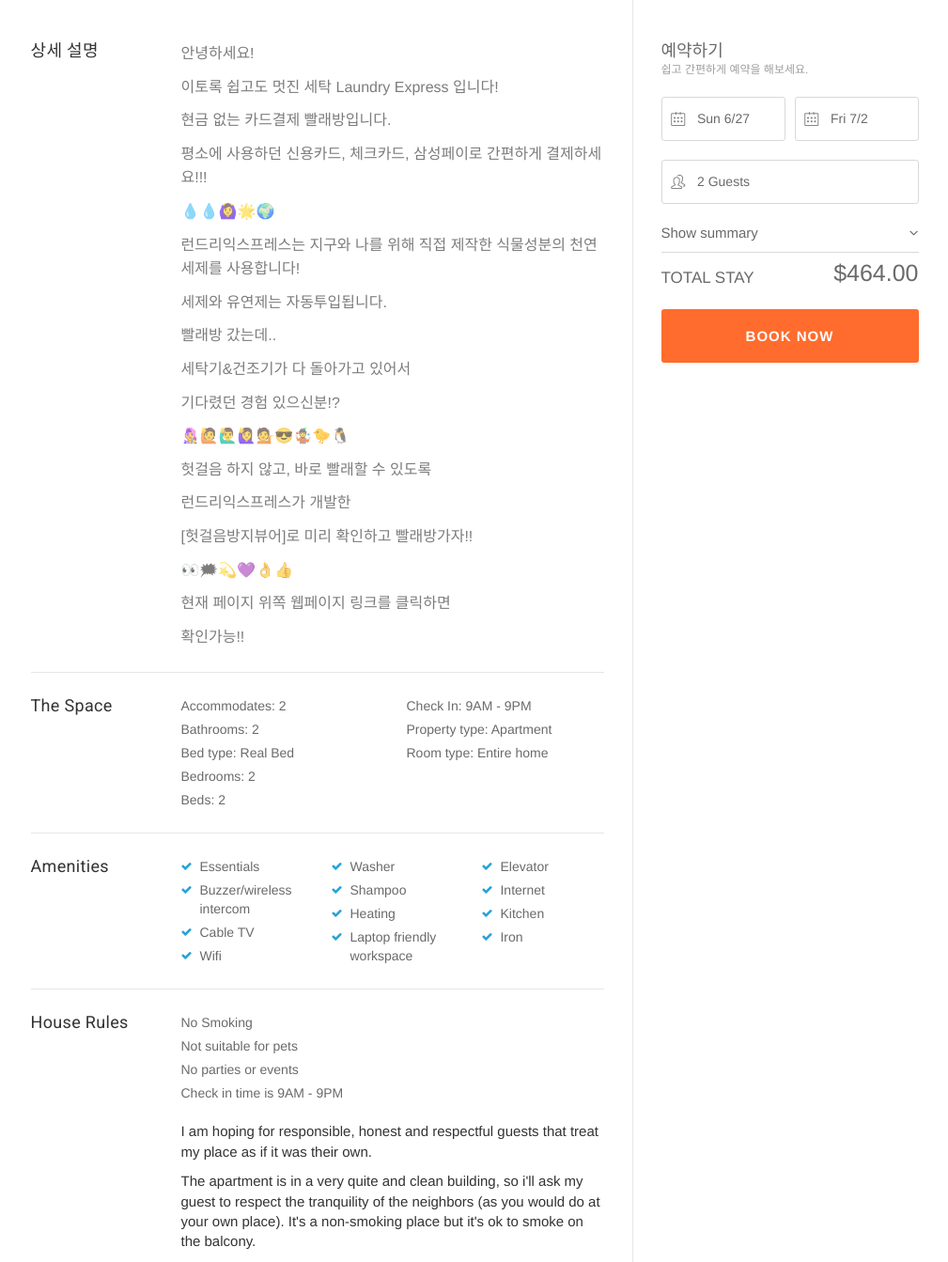
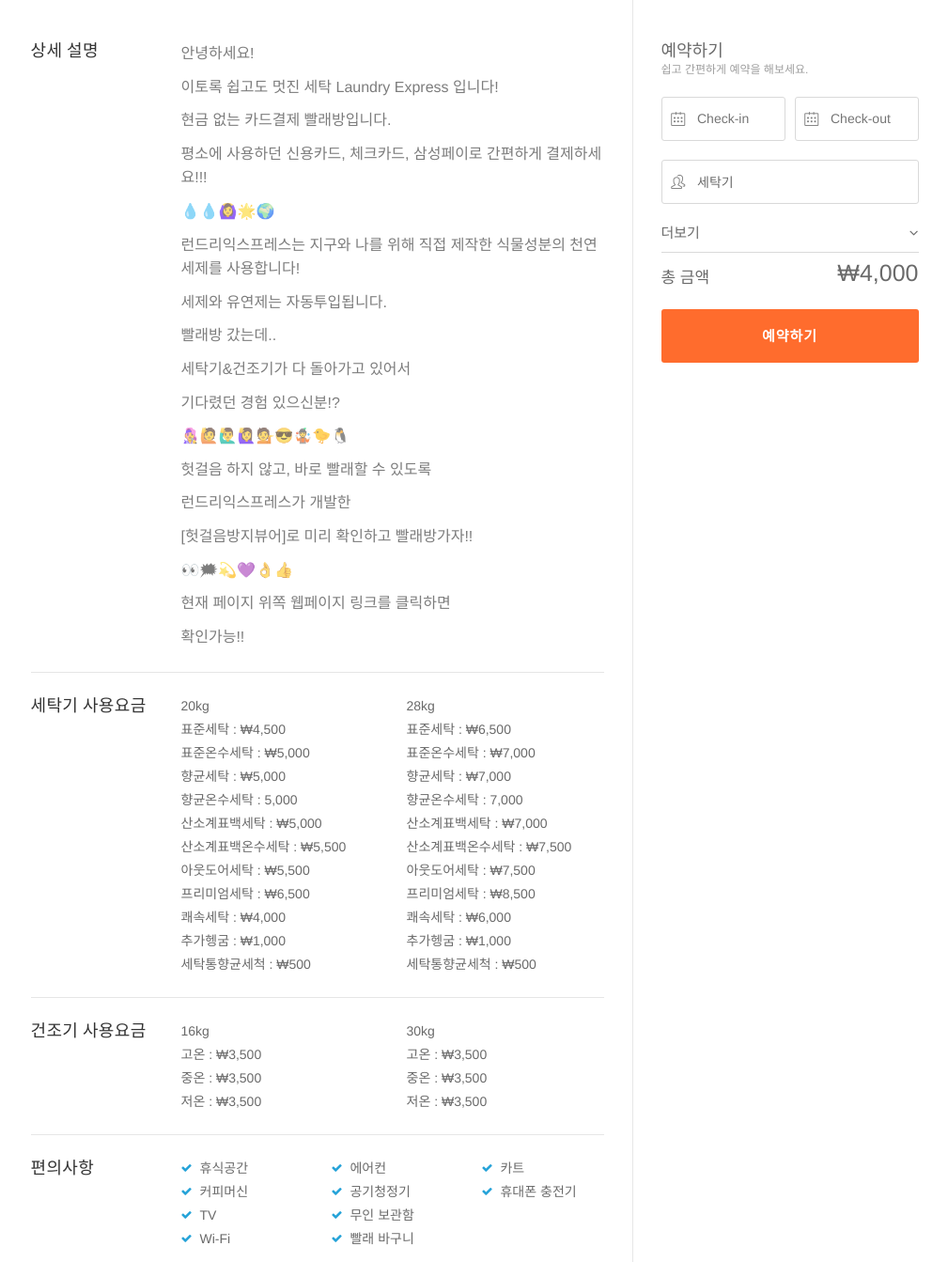
Before and after one commit to HyunCheolNam/miniproject2, a Django app: page /laundry/detail_page/ in a window 1280 px wide. Shown: the part 652-1995 px from the top of the page at 94% size, without its empty margins (135-1144 px from the left). Run offline with Django 3.2, Linux system fonts and the light colour scheme; some libraries are stand-ins or nearby versions.

Commit message:
디테일 페이지 수정 완료

```diff
--- a/templates/laundry/detail_page.html
+++ b/templates/laundry/detail_page.html
@@ -31,12 +31,12 @@
                         <i class="fa fa-star"></i>
                       </li>
                     </ul>
-                    <p class="theme-item-page-header-rating-title">119 reviews</p>
+                    <p class="theme-item-page-header-rating-title">총 리뷰 119개</p>
                   </div>
                   <h1 class="theme-item-page-header-title _ff-d _fw-200">[세탁소 이름]</h1>
                   <div class="theme-item-page-header-price theme-item-page-header-price-xl">
                     <p class="theme-item-page-header-price-body">
-                      <b>₩4000</b>
+                      <b>₩4,000</b>
                       <span>/ 1회, 기본</span>
                     </p>
                   </div>
@@ -66,7 +66,7 @@
                 <div class="theme-search-area _desk-h _mt-30 theme-search-area-vert">
                   <div class="theme-search-area-header _mb-20 theme-search-area-header-sm">
                     <h1 class="theme-search-area-title">예약하기</h1>
-                    <p class="theme-search-area-subtitle">Varius per vulputate velit turpis</p>
+                    <p class="theme-search-area-subtitle">쉽고 간편하게 예약을 해보세요.</p>
                   </div>
                   <div class="theme-search-area-form">
                     <div class="row" data-gutter="10">
@@ -74,8 +74,8 @@
                         <div class="theme-search-area-section theme-search-area-section-sm theme-search-area-section-curved">
                           <div class="theme-search-area-section-inner">
                             <i class="theme-search-area-section-icon lin lin-calendar"></i>
-                            <input class="theme-search-area-section-input datePickerStart _mob-h" value="Wed 06/27" type="text" placeholder="Check-in"/>
-                            <input class="theme-search-area-section-input _desk-h mobile-picker" value="2018-06-27" type="date"/>
+                            <input class="theme-search-area-section-input datePickerStart _mob-h" value="06/27 수" type="text" placeholder="Check-in"/>
+                            <input class="theme-search-area-section-input _desk-h mobile-picker" value="2021-06-27" type="date"/>
                           </div>
                         </div>
                       </div>
@@ -83,8 +83,8 @@
                         <div class="theme-search-area-section theme-search-area-section-sm theme-search-area-section-curved">
                           <div class="theme-search-area-section-inner">
                             <i class="theme-search-area-section-icon lin lin-calendar"></i>
-                            <input class="theme-search-area-section-input datePickerEnd _mob-h" value="Mon 07/02" type="text" placeholder="Check-out"/>
-                            <input class="theme-search-area-section-input _desk-h mobile-picker" value="2018-07-02" type="date"/>
+                            <input class="theme-search-area-section-input datePickerEnd _mob-h" value="12:00" type="text" placeholder="Check-out"/>
+                            <input class="theme-search-area-section-input _desk-h mobile-picker" value="12:00" type="date"/>
                           </div>
                         </div>
                       </div>
@@ -92,7 +92,7 @@
                     <div class="theme-search-area-section theme-search-area-section-sm theme-search-area-section-curved quantity-selector" data-increment="Guests">
                       <div class="theme-search-area-section-inner">
                         <i class="theme-search-area-section-icon lin lin-people"></i>
-                        <input class="theme-search-area-section-input" value="2 Guests" type="text"/>
+                        <input class="theme-search-area-section-input" value="세탁기" type="text"/>
                         <div class="quantity-selector-box" id="mobile-RoomSearchGuests">
                           <div class="quantity-selector-inner">
                             <p class="quantity-selector-title">Guests</p>
@@ -110,12 +110,12 @@
                       </div>
                     </div>
                     <div class="theme-item-page-summary-price _mb-20">
-                      <a class="theme-item-page-summary-price-link" href="#summaryPriceCollapseMobile" data-toggle="collapse" aria-expanded="false" aria-controls="summaryPriceCollapseMobile">Show summary</a>
+                      <a class="theme-item-page-summary-price-link" href="#summaryPriceCollapseMobile" data-toggle="collapse" aria-expanded="false" aria-controls="summaryPriceCollapseMobile">더보기</a>
                       <div class="collapse" id="summaryPriceCollapseMobile">
                         <ul class="theme-item-page-summary-price-list">
                           <li class="theme-item-page-summary-price-item">
                             <h5 class="theme-item-page-summary-price-item-title">5 nights</h5>
-                            <p class="theme-item-page-summary-price-item-subtitle">2 Guests</p>
+                            <p class="theme-item-page-summary-price-item-subtitle">세탁기</p>
                             <p class="theme-item-page-summary-price-item-price">$325.00</p>
                           </li>
                           <li class="theme-item-page-summary-price-item">
@@ -130,11 +130,11 @@
                           </li>
                         </ul>
                       </div>
-                      <p class="theme-item-page-summary-price-total">Total Stay
-                        <span>$464.00</span>
+                      <p class="theme-item-page-summary-price-total">총 금액
+                        <span>₩4,000</span>
                       </p>
                     </div>
-                    <button class="theme-search-area-submit _mt-0 _tt-uc theme-search-area-submit-curved">Book Now</button>
+                    <button class="theme-search-area-submit _mt-0 _tt-uc theme-search-area-submit-curved">예약하기</button>
                   </div>
                 </div>
                 <div class="theme-item-page-details _pv-45 theme-item-page-details-first-nm">
@@ -169,24 +169,40 @@
                   <div class="theme-item-page-details-section">
                     <div class="row">
                       <div class="col-md-3 ">
-                        <h5 class="theme-item-page-details-section-title">The Space</h5>
+                        <h5 class="theme-item-page-details-section-title">세탁기 사용요금</h5>
                       </div>
                       <div class="col-md-9 ">
                         <div class="row">
                           <div class="col-md-6 ">
                             <ul class="theme-item-page-details-list">
-                              <li>Accommodates: 2</li>
-                              <li>Bathrooms: 2</li>
-                              <li>Bed type: Real Bed</li>
-                              <li>Bedrooms: 2</li>
-                              <li>Beds: 2</li>
+                              <li>20kg</li>
+                              <li>표준세탁 : ₩4,500</li>
+                              <li>표준온수세탁 : ₩5,000</li>
+                              <li>향균세탁 : ₩5,000</li>
+                              <li>향균온수세탁 : 5,000</li>
+                              <li>산소계표백세탁 : ₩5,000</li>
+                              <li>산소계표백온수세탁 : ₩5,500</li>
+                              <li>아웃도어세탁 : ₩5,500</li>
+                              <li>프리미엄세탁 : ₩6,500</li>
+                              <li>쾌속세탁 : ₩4,000</li>
+                              <li>추가헹굼 : ₩1,000</li>
+                              <li>세탁통향균세척 : ₩500</li>
                             </ul>
                           </div>
                           <div class="col-md-6 ">
                             <ul class="theme-item-page-details-list">
-                              <li>Check In: 9AM - 9PM</li>
-                              <li>Property type: Apartment</li>
-                              <li>Room type: Entire home</li>
+                              <li>28kg</li>
+                              <li>표준세탁 : ₩6,500</li>
+                              <li>표준온수세탁 : ₩7,000</li>
+                              <li>향균세탁 : ₩7,000</li>
+                              <li>향균온수세탁 : 7,000</li>
+                              <li>산소계표백세탁 : ₩7,000</li>
+                              <li>산소계표백온수세탁 : ₩7,500</li>
+                              <li>아웃도어세탁 : ₩7,500</li>
+                              <li>프리미엄세탁 : ₩8,500</li>
+                              <li>쾌속세탁 : ₩6,000</li>
+                              <li>추가헹굼 : ₩1,000</li>
+                              <li>세탁통향균세척 : ₩500</li>
                             </ul>
                           </div>
                         </div>
@@ -196,32 +212,24 @@
                   <div class="theme-item-page-details-section">
                     <div class="row">
                       <div class="col-md-3 ">
-                        <h5 class="theme-item-page-details-section-title">Amenities</h5>
+                        <h5 class="theme-item-page-details-section-title">건조기 사용요금</h5>
                       </div>
                       <div class="col-md-9 ">
                         <div class="row">
-                          <div class="col-md-4 ">
-                            <ul class="theme-item-page-details-list theme-item-page-details-list-checked">
-                              <li>Essentials</li>
-                              <li>Buzzer/wireless intercom</li>
-                              <li>Cable TV</li>
-                              <li>Wifi</li>
+                          <div class="col-md-6 ">
+                            <ul class="theme-item-page-details-list">
+                              <li>16kg</li>
+                              <li>고온 : ₩3,500</li>
+                              <li>중온 : ₩3,500</li>
+                              <li>저온 : ₩3,500</li>
                             </ul>
                           </div>
-                          <div class="col-md-4 ">
-                            <ul class="theme-item-page-details-list theme-item-page-details-list-checked">
-                              <li>Washer</li>
-                              <li>Shampoo</li>
-                              <li>Heating</li>
-                              <li>Laptop friendly workspace</li>
-                            </ul>
-                          </div>
-                          <div class="col-md-4 ">
-                            <ul class="theme-item-page-details-list theme-item-page-details-list-checked">
-                              <li>Elevator</li>
-                              <li>Internet</li>
-                              <li>Kitchen</li>
-                              <li>Iron</li>
+                          <div class="col-md-6 ">
+                            <ul class="theme-item-page-details-list">
+                              <li>30kg</li>
+                              <li>고온 : ₩3,500</li>
+                              <li>중온 : ₩3,500</li>
+                              <li>저온 : ₩3,500</li>
                             </ul>
                           </div>
                         </div>
@@ -231,25 +239,40 @@
                   <div class="theme-item-page-details-section">
                     <div class="row">
                       <div class="col-md-3 ">
-                        <h5 class="theme-item-page-details-section-title">House Rules</h5>
+                        <h5 class="theme-item-page-details-section-title">편의사항</h5>
                       </div>
                       <div class="col-md-9 ">
-                        <ul class="theme-item-page-details-list _mb-20">
-                          <li>No Smoking</li>
-                          <li>Not suitable for pets</li>
-                          <li>No parties or events</li>
-                          <li>Check in time is 9AM - 9PM</li>
-                        </ul>
-                        <p class="theme-item-page-details-text">I am hoping for responsible, honest and respectful guests that treat my place as if it was their own.</p>
-                        <p class="theme-item-page-details-text">The apartment is in a very quite and clean building, so i'll ask my guest to respect the tranquility of the neighbors (as you would do at your own place). It's a non-smoking place but it's ok to smoke on the balcony.</p>
-                        <p class="theme-item-page-details-text">Please make sure to read all the informations (especially the access from the 6th to the 7th floor). Be aware that it's my home and not only a rental apartment (don't expect a IKEA type apartment :) ). It's an old building so even if there is a good heating it can be a bit fresh in winter and hot in summer!</p>
+                        <div class="row">
+                          <div class="col-md-4 ">
+                            <ul class="theme-item-page-details-list theme-item-page-details-list-checked">
+                              <li>휴식공간</li>
+                              <li>커피머신</li>
+                              <li>TV</li>
+                              <li>Wi-Fi</li>
+                            </ul>
+                          </div>
+                          <div class="col-md-4 ">
+                            <ul class="theme-item-page-details-list theme-item-page-details-list-checked">
+                              <li>에어컨</li>
+                              <li>공기청정기</li>
+                              <li>무인 보관함</li>
+                              <li>빨래 바구니</li>
+                            </ul>
+                          </div>
+                          <div class="col-md-4 ">
+                            <ul class="theme-item-page-details-list theme-item-page-details-list-checked">
+                              <li>카트</li>
+                              <li>휴대폰 충전기</li>
+                            </ul>
+                          </div>
+                        </div>
                       </div>
                     </div>
                   </div>
                   <div class="theme-item-page-details-section">
                     <div class="row">
                       <div class="col-md-3 ">
-                        <h5 class="theme-item-page-details-section-title">Location</h5>
+                        <h5 class="theme-item-page-details-section-title">위치</h5>
                       </div>
                       <div class="col-md-9 ">
                         <div class="theme-item-page-map google-map" data-lat="40.7483624" data-lng="-73.9900896" data-tab="false"></div>
@@ -259,7 +282,7 @@
                   <div class="theme-item-page-details-section">
                     <div class="row">
                       <div class="col-md-3 ">
-                        <h5 class="theme-item-page-details-section-title">Reviews</h5>
+                        <h5 class="theme-item-page-details-section-title">리뷰</h5>
                       </div>
                       <div class="col-md-9 ">
                         <div class="theme-reviews">
@@ -441,7 +464,7 @@
                             </article>
                             <div class="row">
                               <div class="col-md-9 col-md-offset-3">
-                                <a class="theme-reviews-more" href="#">&#x2b; More Reviews</a>
+                                <a class="theme-reviews-more" href="#">&#x2b; 리뷰 더보기</a>
                               </div>
                             </div>
                           </div>
@@ -464,8 +487,8 @@
                           <div class="theme-search-area-section theme-search-area-section-sm theme-search-area-section-curved">
                             <div class="theme-search-area-section-inner">
                               <i class="theme-search-area-section-icon lin lin-calendar"></i>
-                              <input class="theme-search-area-section-input datePickerStart _mob-h" value="Wed 06/27" type="text" placeholder="Check-in"/>
-                              <input class="theme-search-area-section-input _desk-h mobile-picker" value="2018-06-27" type="date"/>
+                              <input class="theme-search-area-section-input datePickerStart _mob-h" value="06/27 수" type="text" placeholder="Check-in"/>
+                              <input class="theme-search-area-section-input _desk-h mobile-picker" value="2021-06-27" type="date"/>
                             </div>
                           </div>
                         </div>
@@ -473,8 +496,8 @@
                           <div class="theme-search-area-section theme-search-area-section-sm theme-search-area-section-curved">
                             <div class="theme-search-area-section-inner">
                               <i class="theme-search-area-section-icon lin lin-calendar"></i>
-                              <input class="theme-search-area-section-input datePickerEnd _mob-h" value="Mon 07/02" type="text" placeholder="Check-out"/>
-                              <input class="theme-search-area-section-input _desk-h mobile-picker" value="2018-07-02" type="date"/>
+                              <input class="theme-search-area-section-input datePickerEnd _mob-h" value="12:00" type="text" placeholder="Check-out"/>
+                              <input class="theme-search-area-section-input _desk-h mobile-picker" value="12:00" type="date"/>
                             </div>
                           </div>
                         </div>
@@ -482,7 +505,7 @@
                       <div class="theme-search-area-section theme-search-area-section-sm theme-search-area-section-curved quantity-selector" data-increment="Guests">
                         <div class="theme-search-area-section-inner">
                           <i class="theme-search-area-section-icon lin lin-people"></i>
-                          <input class="theme-search-area-section-input" value="2 Guests" type="text"/>
+                          <input class="theme-search-area-section-input" value="세탁기" type="text"/>
                           <div class="quantity-selector-box" id="RoomSearchGuests">
                             <div class="quantity-selector-inner">
                               <p class="quantity-selector-title">Guests</p>
@@ -500,12 +523,12 @@
                         </div>
                       </div>
                       <div class="theme-item-page-summary-price _mb-20">
-                        <a class="theme-item-page-summary-price-link" href="#summaryPriceCollapse" data-toggle="collapse" aria-expanded="false" aria-controls="summaryPriceCollapse">Show summary</a>
+                        <a class="theme-item-page-summary-price-link" href="#summaryPriceCollapse" data-toggle="collapse" aria-expanded="false" aria-controls="summaryPriceCollapse">더보기</a>
                         <div class="collapse" id="summaryPriceCollapse">
                           <ul class="theme-item-page-summary-price-list">
                             <li class="theme-item-page-summary-price-item">
                               <h5 class="theme-item-page-summary-price-item-title">5 nights</h5>
-                              <p class="theme-item-page-summary-price-item-subtitle">2 Guests</p>
+                              <p class="theme-item-page-summary-price-item-subtitle">세탁기</p>
                               <p class="theme-item-page-summary-price-item-price">$325.00</p>
                             </li>
                             <li class="theme-item-page-summary-price-item">
@@ -520,11 +543,11 @@
                             </li>
                           </ul>
                         </div>
-                        <p class="theme-item-page-summary-price-total">Total Stay
-                          <span>$464.00</span>
+                        <p class="theme-item-page-summary-price-total">총 금액
+                          <span>₩4,000</span>
                         </p>
                       </div>
-                      <button class="theme-search-area-submit _mt-0 _tt-uc theme-search-area-submit-curved">Book Now</button>
+                      <button class="theme-search-area-submit _mt-0 _tt-uc theme-search-area-submit-curved">예약하기</button>
                     </div>
                   </div>
                 </div>
```
